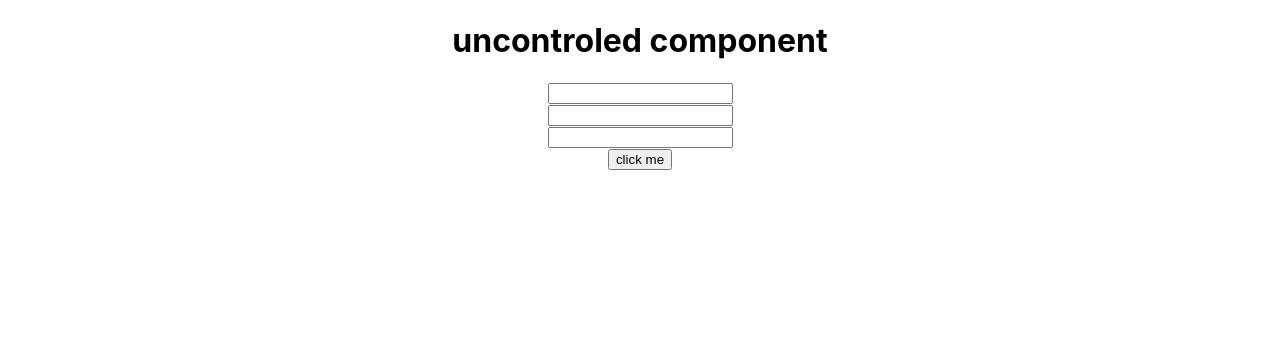
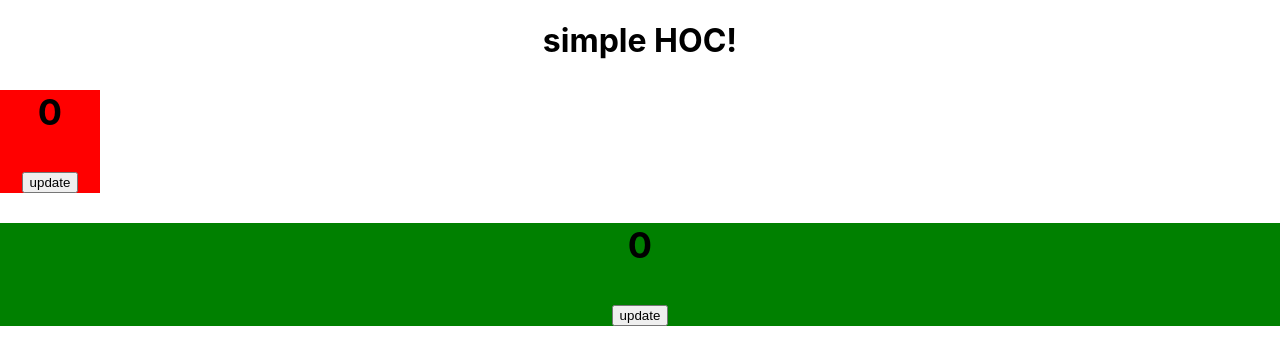
Before and after one commit to Guri1624/react_app, a React (Create React App) app: page / in a window 1280 px wide. Shown: the top 364 px of the page. Built offline with nearby package versions, Linux system fonts and the light colour scheme.

Commit message:
hoc high order cmp

```diff
--- a/src/App.js
+++ b/src/App.js
@@ -1,30 +1,33 @@
 import logo from './logo.svg';
 import './App.css';
-import React, { useRef } from 'react'
+import React, { useRef, useState } from 'react'
 function  App ()
 {
-  let inputRef=useRef(null)
-  let inputRef2=useRef(null)
 
-  function submitform(e)
-  {
-e.preventDefault()
-console.warn("input filg value=",inputRef.current.value)
-console.warn("input filg value2=",inputRef2.current.value)
-let input3=document.getElementById('input3').value
-console.warn("input  fild value3",input3)
-  }
       return (
       <div className='App' >
-             <h1>uncontroled component</h1>
-             <form onSubmit={submitform}>
-             <input ref={inputRef} type="text"/><br></br>
-             <input ref={inputRef2}type="text"/><br></br>
-             <input id="input3" type="text"/><br></br>
-             <button>click me </button><br></br>
-             </form>
+             <h1>simple HOC!</h1>
+             <HOC cmp={Counter}/>
+             <HOCgreen cmp={Counter}/>
      </div>
             );
   }
+  function HOC(props)
+  {
+    return (<h2 style={{backgroundColor:"red",width:100}}><props.cmp/></h2>)
+}
+function HOCgreen(props)
+  {
+    return(<h2 style={{backgroundColor:"green"}}> <props.cmp/></h2>)
+  }
+  function Counter()
+  {
+    const[count,setCount]=useState(0)
+    return <div>
+        <h2>{count}</h2>
+<button onClick={()=>setCount(count+1)}>update</button>
+      </div>
+
+  }
 
 export default App;
```
